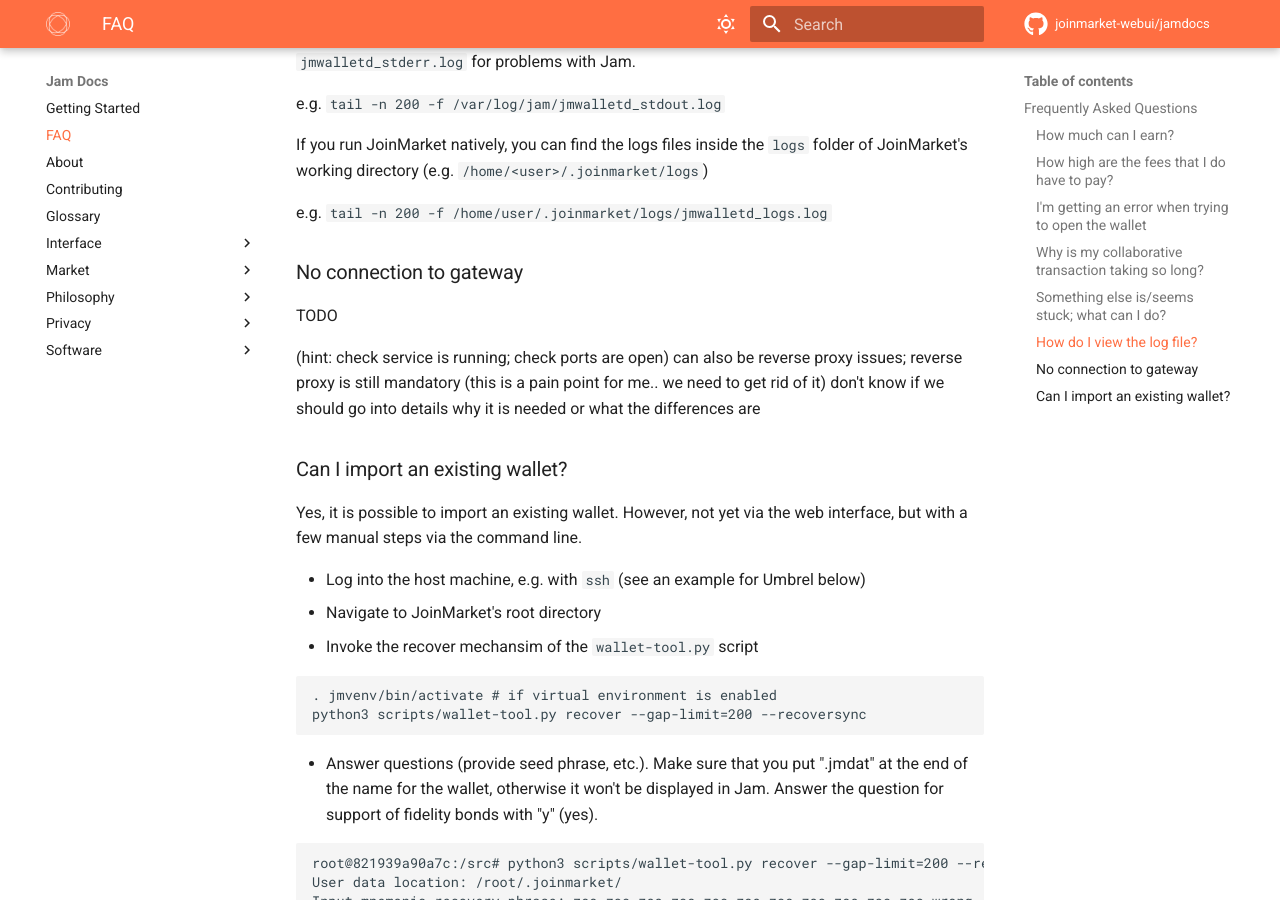
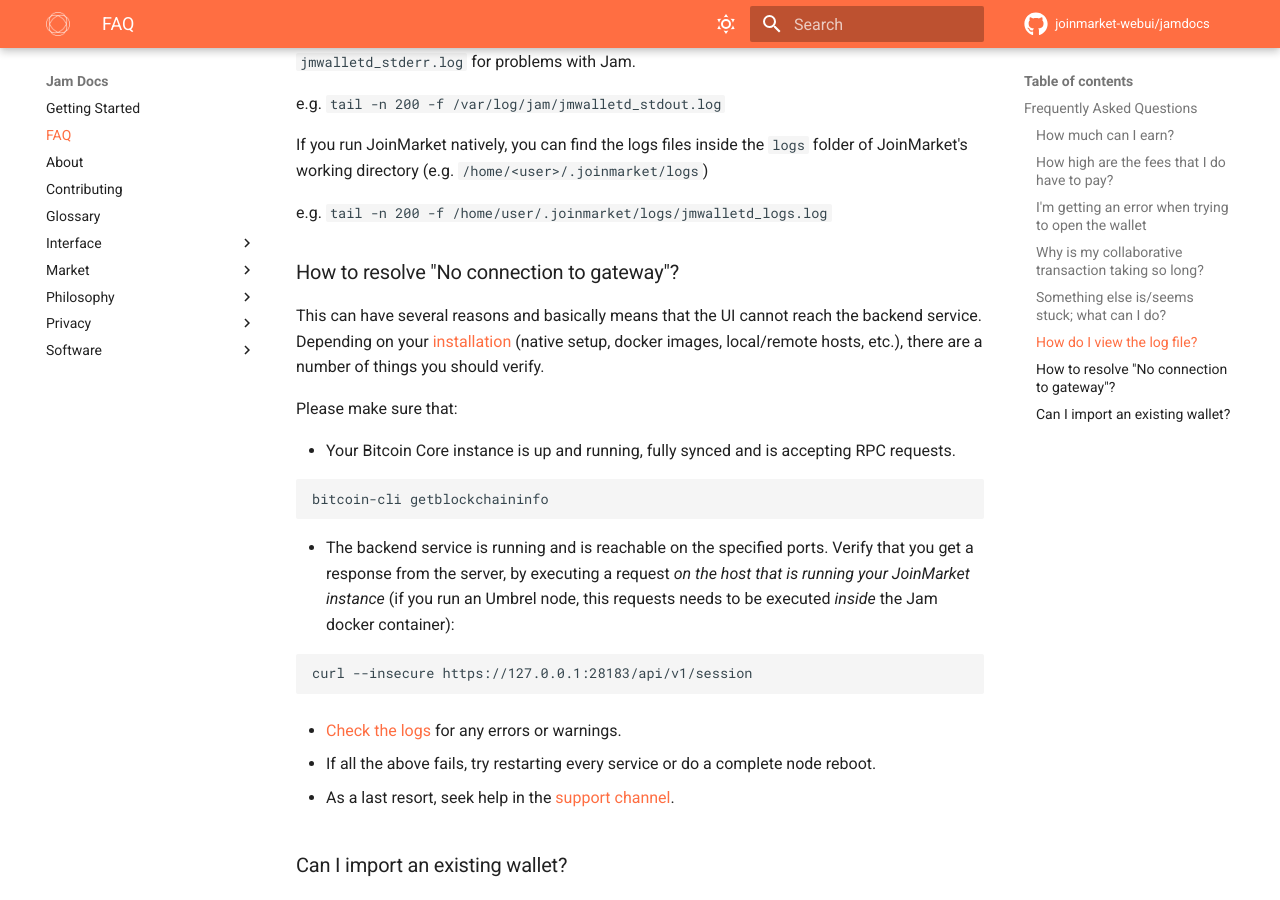
Before and after one commit to joinmarket-webui/jamdocs, an MkDocs documentation site: the page built from docs/FAQ.md, in a window 1280 px wide and 900 px high, scrolled down 2320 px. Built offline with MkDocs 1.6.1 and Material for MkDocs 9.7.7, drawn with Linux system fonts in a browser that asks for light colours; nearby versions of some CDN libraries; comment, search, counter and statistics services are not loaded.

Commit message:
docs(faq): No connection to gateway (#30)

````diff
--- a/docs/FAQ.md
+++ b/docs/FAQ.md
@@ -129,14 +129,34 @@
 
 e.g. `tail -n 200 -f /home/user/.joinmarket/logs/jmwalletd_logs.log`
 
-### No connection to gateway
+### How to resolve "No connection to gateway"?
 
-TODO
+This can have several reasons and basically means that the UI cannot reach the backend service.
+Depending on your [installation](/software/installation/) (native setup, docker images,
+local/remote hosts, etc.), there are a number of things you should verify.
 
-(hint: check service is running; check ports are open) can also be reverse proxy
-issues; reverse proxy is still mandatory (this is a pain point for me.. we need
-to get rid of it) don't know if we should go into details why it is needed or
-what the differences are
+Please make sure that:
+
+- Your Bitcoin Core instance is up and running, fully synced and is accepting RPC requests.
+
+```
+bitcoin-cli getblockchaininfo
+```
+
+- The backend service is running and is reachable on the specified ports.
+  Verify that you get a response from the server, by executing a request
+  _on the host that is running your JoinMarket instance_ (if you run an Umbrel node,
+  this requests needs to be executed _inside_ the Jam docker container):
+
+```
+curl --insecure https://127.0.0.1:28183/api/v1/session
+```
+
+- [Check the logs](#how-do-i-view-the-log-file) for any errors or warnings.
+
+- If all the above fails, try restarting every service or do a complete node reboot.
+
+- As a last resort, seek help in the [support channel](/contribute/#say-hello).
 
 ### Can I import an existing wallet?
 
````
